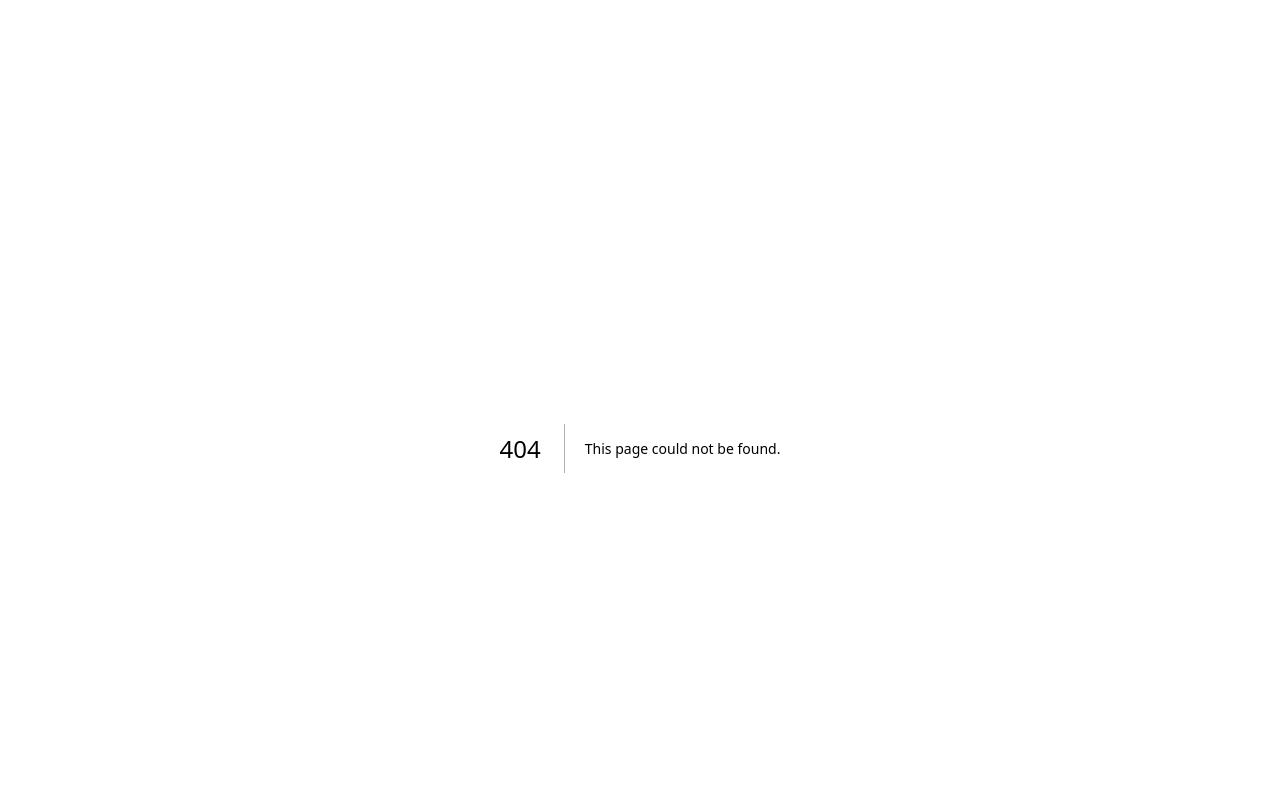
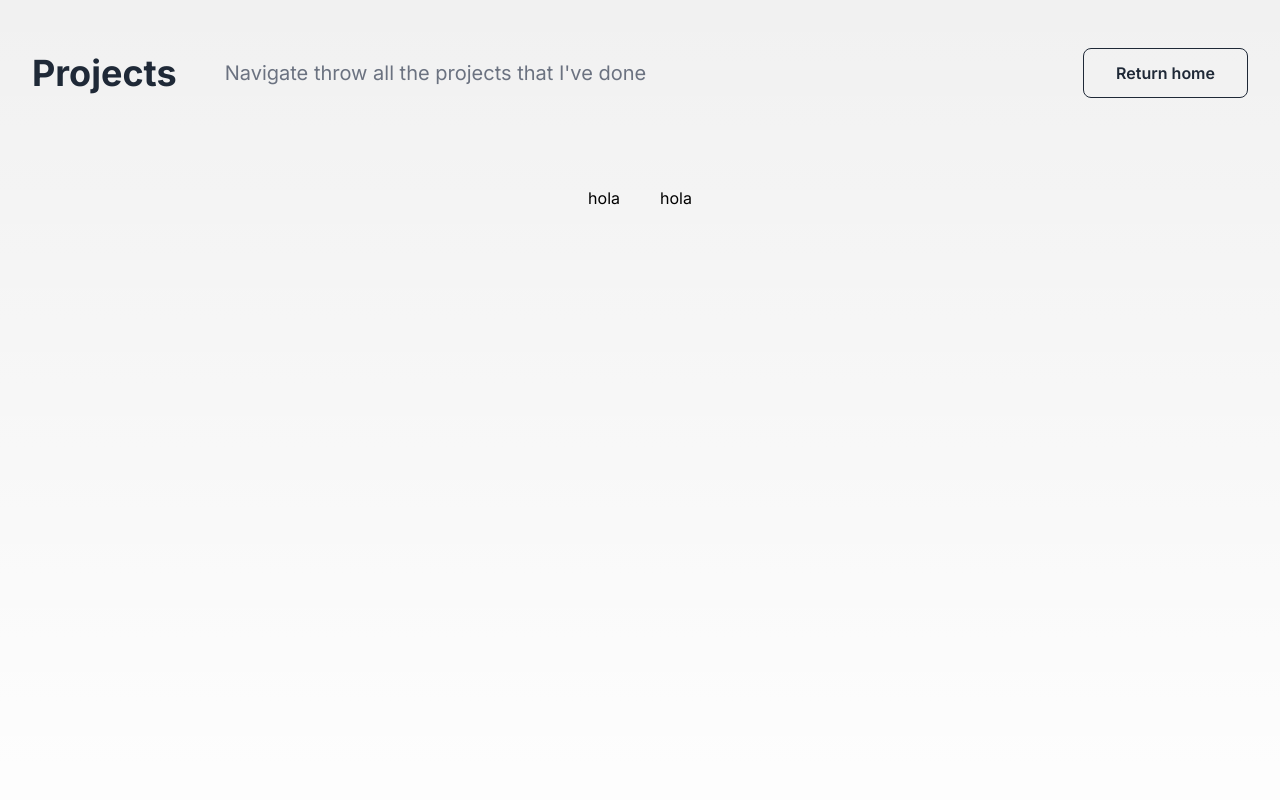
Before and after one commit to AntonioMP96/tony_dev_portfolio, a Next.js app: page /projects in a window 1280 px wide. Before the commit this address had no page. Shown: the top 800 px of the page. Built offline with nearby package versions, Linux system fonts and the light colour scheme.

Commit message:
- Adding all projects page

```diff
--- /dev/null
+++ b/src/app/projects/page.tsx
@@ -0,0 +1,38 @@
+import Link from 'next/link'
+import image from 'next/image'
+import { Header } from '@/components'
+import projectsData from '@/lib/projects'
+
+
+
+export default function ProjectsPage() {
+
+    const test = {
+        '1': 1,
+        '2': 2
+    }
+
+    return (
+        <>
+            <Header
+            title={'Projects'}
+            subtitle={"Navigate throw all the projects that I've done"}
+            />
+            <div className={`max-w-screen-2xl mt-10
+            grid grid-cols-1 md:grid-cols-2 grid-rows-2 md:grid-rows-1
+            gap-10 items-center justify-center`}>
+
+                {
+                    Object.values(projectsData).map(project => (
+                        <Link className={`
+
+                        `} href={`/project/${project['slug']}`}>
+                            hola
+                        </Link>
+                    ))
+                }
+
+            </div>
+        </>
+    )
+}
--- a/src/components/ui/header/Header.tsx
+++ b/src/components/ui/header/Header.tsx
@@ -12,7 +12,6 @@ interface Props {
 export const Header = ({title, subtitle}: Props) => {
 
     const pathname = usePathname()
-    console.log({pathname})
 
     return (
         <header className='w-full max-w-screen-2xl'>
```
